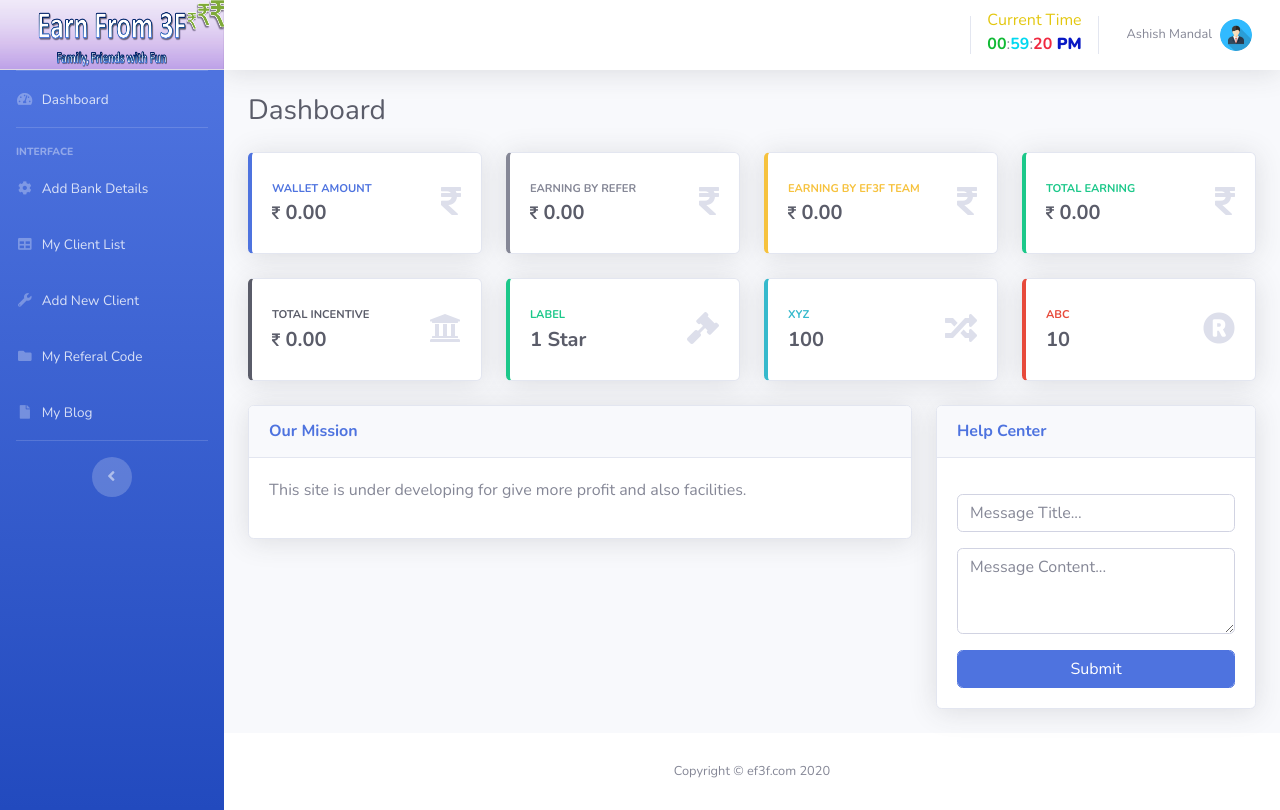
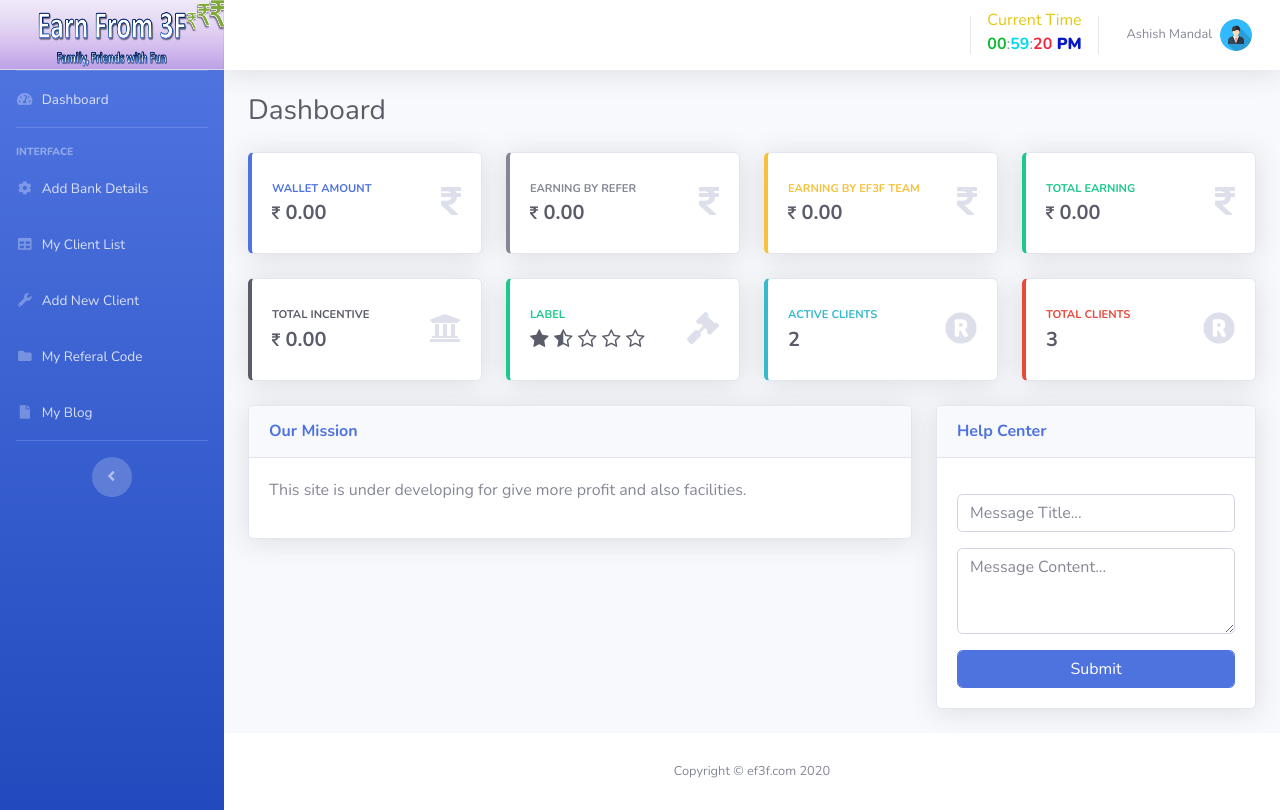
Before and after one commit to Ashish-Kumar-Mandal/ef3f, a Django app: page /client/ in a window 1280 px wide. Run offline with Django 3.2, Linux system fonts and the light colour scheme; a user stored in the database is signed in; data comes from the database, SQL or seed files in the repository; both versions use the stored data as it was after the commit; some libraries are stand-ins or nearby versions.

Commit message:
change dashboard

```diff
--- a/client/views.py
+++ b/client/views.py
@@ -8,7 +8,9 @@ from client.models import Contact, UserBank, UserProfile
 
 
 def index(request):
-    return render(request, 'client/index.html')
+    total_clients = User.objects.all().count()
+    summary = {'total_clients': total_clients}
+    return render(request, 'client/index.html', summary)
 
 def profile(request):
     if request.method=="POST":
--- a/templates/client/index.html
+++ b/templates/client/index.html
@@ -94,7 +94,13 @@
                   <div class="row no-gutters align-items-center">
                     <div class="col mr-2">
                       <div class="text-xs font-weight-bold text-success text-uppercase mb-1">Label</div>
-                      <div class="h5 mb-0 font-weight-bold text-gray-800"> 1 Star</div>
+                      <div class="h5 mb-0 font-weight-bold text-gray-800">
+                       <i class="fa fa-star" aria-hidden="true"></i>
+                       <i class="fa fa-star-half-empty"></i>
+                       <i class="fa fa-star-o"></i>
+                       <i class="fa fa-star-o"></i>
+                       <i class="fa fa-star-o"></i>
+                      </div>
                     </div>
                     <div class="col-auto">
                       <i class="fas fa-legal fa-2x text-gray-300"></i>
@@ -109,11 +115,11 @@
                 <div class="card-body">
                   <div class="row no-gutters align-items-center">
                     <div class="col mr-2">
-                      <div class="text-xs font-weight-bold text-info text-uppercase mb-1">Xyz</div>
-                      <div class="h5 mb-0 font-weight-bold text-gray-800"> 100</div>
+                      <div class="text-xs font-weight-bold text-info text-uppercase mb-1">Active Clients</div>
+                      <div class="h5 mb-0 font-weight-bold text-gray-800"> 2 </div>
                     </div>
                     <div class="col-auto">
-                      <i class="fas fa-random fa-2x text-gray-300"></i>
+                      <i class="fas fa-registered fa-2x text-gray-300"></i>
                     </div>
                   </div>
                 </div>
@@ -125,8 +131,8 @@
                 <div class="card-body">
                   <div class="row no-gutters align-items-center">
                     <div class="col mr-2">
-                      <div class="text-xs font-weight-bold text-danger text-uppercase mb-1">Abc</div>
-                      <div class="h5 mb-0 font-weight-bold text-gray-800"> 10</div>
+                      <div class="text-xs font-weight-bold text-danger text-uppercase mb-1">Total Clients</div>
+                      <div class="h5 mb-0 font-weight-bold text-gray-800"> {{total_clients}} </div>
                     </div>
                     <div class="col-auto">
                       <i class="fas fa-registered fa-2x text-gray-300"></i>
```
Also changed, not shown: db.sqlite3.
